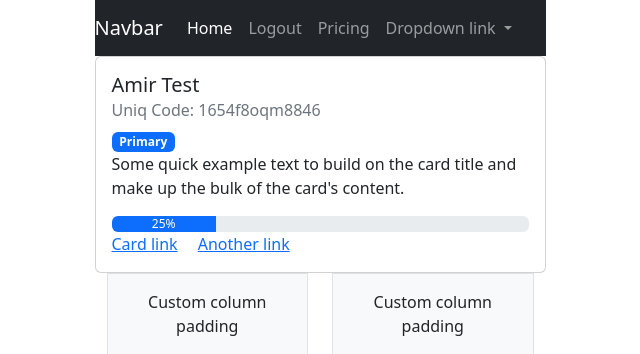
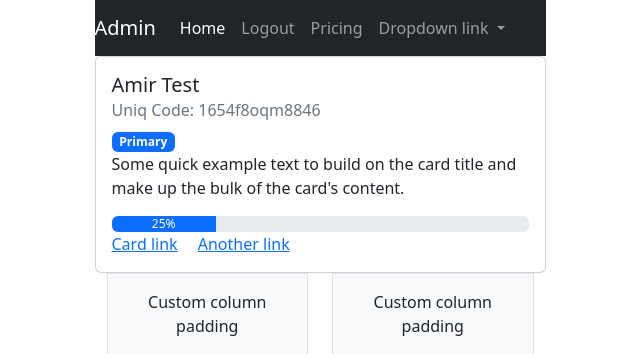
Before and after one commit to obeidarash/scam, a Django app: page / in a window 1280 px wide. Shown: the top 354 px of the page, without its empty margins (320-960 px from the left). Run offline with Django 4.2, Linux system fonts and the light colour scheme; a user stored in the database is signed in; some libraries are stand-ins or nearby versions.

Commit message:
add admin link to navbar based on user (before Financial satart app)

```diff
--- a/templates/index.html
+++ b/templates/index.html
@@ -11,7 +11,6 @@
             </div>
         {% endfor %}
     {% endif %}
-
     <div class="card">
         <div class="card-body">
             <h5 class="card-title">Amir Test</h5>
--- a/templates/shared/navbar.html
+++ b/templates/shared/navbar.html
@@ -1,6 +1,10 @@
 <!-- <Navbar> -->
 <nav class="navbar navbar-expand-lg navbar-dark bg-dark">
-    <a class="navbar-brand" href="#">Navbar</a>
+    {% if request.user.is_superuser %}
+        <a class="navbar-brand" href="admin">Admin</a>
+    {% else %}
+        <a class="navbar-brand" href="#">Brand</a>
+    {% endif %}
     <button class="navbar-toggler" type="button" data-bs-toggle="collapse"
             data-bs-target="#navbarNavDropdown" aria-controls="navbarNavDropdown" aria-expanded="false"
             aria-label="Toggle navigation">
--- a/templates/users/login.html
+++ b/templates/users/login.html
@@ -1,4 +1,5 @@
 {% load static %}
+{% load widget_tweaks %}
 <!DOCTYPE html>
 <html lang="en">
 <head>
--- a/users/views.py
+++ b/users/views.py
@@ -37,6 +37,7 @@ def signup(request):
     if register_form.is_valid():
         email = register_form.cleaned_data.get('email')
         password = register_form.cleaned_data.get('password')
+        # todo: create 3 token when user is created in another Model
         User.objects.create_user(username=email, email=email, password=password)
         messages.success(request, 'your account has ben created, please log in')
         return redirect('users:login')
```
Also changed, not shown: db.sqlite3.
